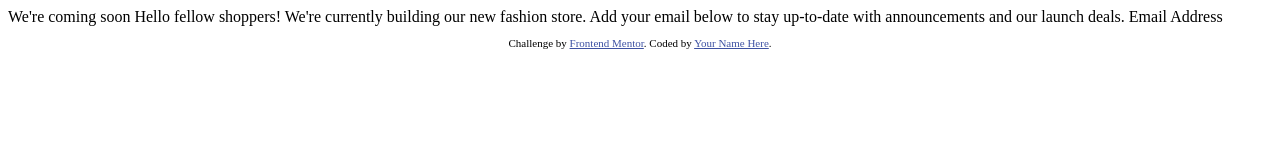
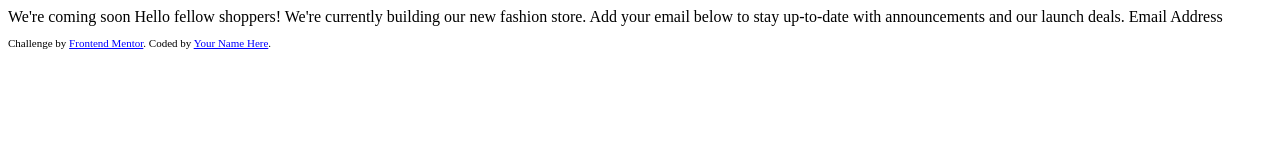
Before and after one commit to Dia4zeed/Coming-Soon, a plain HTML site: page index.html in a window 1280 px wide. Drawn offline with Linux system fonts and the light colour scheme.

Commit message:
Update index.html

```diff
--- a/index.html
+++ b/index.html
@@ -10,8 +10,8 @@
 
   <!-- Feel free to remove these styles or customise in your own stylesheet 👍 -->
   <style>
-    .attribution { font-size: 11px; text-align: center; }
-    .attribution a { color: hsl(228, 45%, 44%); }
+    .attribution { font-size: 11px; text-align: left; }
+    .attribution a { color: blue; }
   </style>
 </head>
 <body>
```
